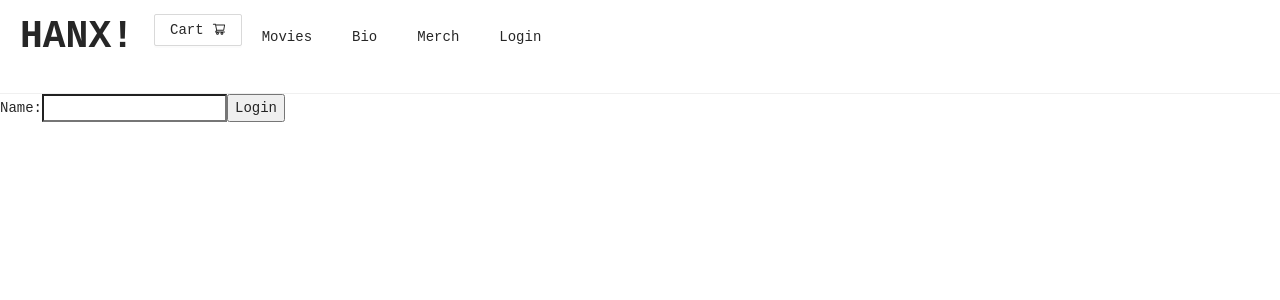
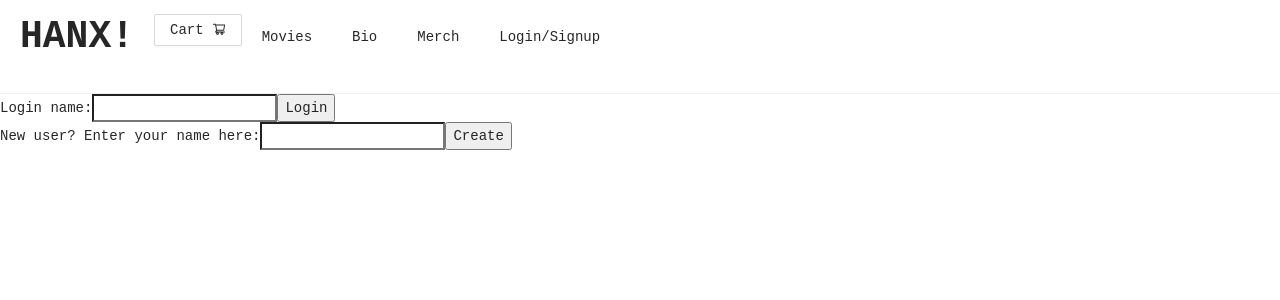
Before and after one commit to hylobates-lar/hanx-frontend, a React (Create React App) app: page /login in a window 1280 px wide. Shown: the top 300 px of the page. Built offline with nearby package versions, Linux system fonts and the light colour scheme; no server answers.

Commit message:
implemented user creation

```diff
--- a/src/App.js
+++ b/src/App.js
@@ -1,5 +1,5 @@
 import React from 'react';
-import {Route, Switch, Link} from 'react-router-dom';
+import {Route, Switch} from 'react-router-dom';
 import NavBar from './components/NavBar';
 
 import './App.css';
@@ -16,7 +16,6 @@ class App extends React.Component {
 
   state = {
     currentUser: {}
-
   }
 
   setCurrentUser = (data) => {
@@ -25,19 +24,19 @@ class App extends React.Component {
     })
   }
 
-  componentDidMount = () => {
-    let user = {name: "Tom Hanks"}
-    fetch("http://localhost:3000/login", {
-      method: "POST",
-      headers: {
-          'Content-Type': 'application/json',
-          'Accept': 'application/json'
-      },
-      body: JSON.stringify(user)
-    })
-    .then(r => r.json())
-    .then(data => this.setCurrentUser(data))
-  }
+  // componentDidMount = () => {
+    // let user = {name: "Tom Hanks"}
+  //   fetch("http://localhost:3000/login", {
+  //     method: "POST",
+  //     headers: {
+  //         'Content-Type': 'application/json',
+  //         'Accept': 'application/json'
+  //     },
+  //     body: JSON.stringify(user)
+  //   })
+  //   .then(r => r.json())
+  //   .then(data => this.setCurrentUser(data))
+  // }
 
   // deleteFromCart = (idFromChild) => {
   //   // let filteredArray = this.state.cereals.filter(cereal => cereal.id !== idFromChild)
@@ -57,12 +56,12 @@ class App extends React.Component {
       <div className='app'>
         <NavBar currentUser={this.state.currentUser} setCurrentUser={this.setCurrentUser}/>
         <Switch>
-          <Route exact path='/login' render={(props) => <Login setCurrentUser={this.setCurrentUser} routerProps={props} />} />
+          <Route exact path='/login' render={(props) => <Login setCurrentUser={this.setCurrentUser} currentUser={this.state.currentUser} routerProps={props} />} />
           <Route exact path='/cart' render={() => {
             return this.state.currentUser ? (
               <Cart currentUser={this.state.currentUser} setCurrentUser={this.setCurrentUser} />
             ) : (
-              <Login setCurrentUser={this.setCurrentUser} />
+              <Login setCurrentUser={this.setCurrentUser} currentUser={this.state.currentUser} />
             )
           }} />
           <Route exact path='/movies'  component={MovieContainer} />
--- a/src/components/Cart.js
+++ b/src/components/Cart.js
@@ -1,8 +1,6 @@
 import React from 'react';
-import App from '../App';
-import {Avatar, Button, Drawer, List, message} from 'antd';
+import {Avatar, Drawer, List, message} from 'antd';
 import {DeleteOutlined} from '@ant-design/icons';
-import {Route, Link} from 'react-router-dom';
 
 
 class Cart extends React.Component {
@@ -48,7 +46,6 @@ class Cart extends React.Component {
       }
 
     render(){
-       console.log(this.props.currentUser.carts_items)
         if(!this.props.viewCart){
             return null;
         }
--- a/src/components/Login.js
+++ b/src/components/Login.js
@@ -1,12 +1,12 @@
 import React from 'react';
-import App from '../App';
-import {Route, Link} from 'react-router-dom';
+import {message} from 'antd';
 
 
 class Login extends React.Component {
 
     state = {
-        name: ""
+        name: "",
+        newUser: ""
     }
 
     handleOnChange = (e) => {
@@ -29,17 +29,54 @@ class Login extends React.Component {
         })
         .then(r => r.json())
         .then(data => this.props.setCurrentUser(data))
+        .then(message.success("Logging in...", 3))
     }
 
+    handleCreate = (e) => {
+        e.preventDefault()
+        let user = {name: this.state.newUser}
+
+        fetch("http://localhost:3000/users", {
+            method: "POST",
+            headers: {
+                'Content-Type': 'application/json',
+                'Accept': 'application/json'
+            },
+            body: JSON.stringify(user)
+        })
+        .then(r => r.json())
+        .then(data => this.props.setCurrentUser(data))
+        .then(message.success("Successfully created an account", 3))
+        // .then(this.props.history.push('/bio'))
+    }
 
     render(){
-
-        return (
+        let loginPage
+        const makeCurrentUserEmpty = {}
+        if (this.props.currentUser.name === undefined) {
+            console.log(this.props.currentUser)
+            loginPage = <>
             <form onSubmit={this.handleSubmit} >
-                <label>Name:</label>
+                <label>Login name:</label>
                 <input type="text" name="name" value={this.state.name} onChange={this.handleOnChange} />
                 <input type="submit" value="Login"/>
             </form>
+            <form onSubmit={this.handleCreate} >
+                <label>New user? Enter your name here:</label>
+                <input type="text" name="newUser" value={this.state.newUser} onChange={this.handleOnChange} />
+                <input type="submit" value="Create"/>
+            </form>
+            </>
+        } else {
+            loginPage = <div>
+            <h1>How dare you want to log out of the HANX!?</h1>
+            <button onClick={() => this.props.setCurrentUser(makeCurrentUserEmpty)}>Logout</button>
+            </div>
+        }
+        return (
+            <div>
+                {loginPage}
+            </div>
         )
     }
 }
--- a/src/components/MovieCard.js
+++ b/src/components/MovieCard.js
@@ -1,7 +1,6 @@
 import React from 'react';
-import MovieShowPage from './MovieShowPage';
-import {Route, Link} from 'react-router-dom';
-import {Button, Card} from 'antd';
+import {Link} from 'react-router-dom';
+import {Card} from 'antd';
 
 
 
--- a/src/components/MovieContainer.js
+++ b/src/components/MovieContainer.js
@@ -2,7 +2,7 @@ import React from 'react';
 import MovieCard from './MovieCard';
 import MovieShowPage from './MovieShowPage';
 import {Col, Row} from 'antd';
-import {Route, Switch, Link} from 'react-router-dom';
+import {Route, Switch} from 'react-router-dom';
 
 
 class MovieContainer extends React.Component {
--- a/src/components/MovieShowPage.js
+++ b/src/components/MovieShowPage.js
@@ -1,6 +1,5 @@
 import React from 'react';
-import MovieContainer from './MovieContainer';
-import {Route, Link} from 'react-router-dom';
+import {Link} from 'react-router-dom';
 
 class MovieShowPage extends React.Component {
 
--- a/src/components/NavBar.js
+++ b/src/components/NavBar.js
@@ -1,6 +1,5 @@
 import React from 'react';
-import App from '../App';
-import {Route, Link} from 'react-router-dom';
+import {Link} from 'react-router-dom';
 import Cart from './Cart';
 import { Badge, Button, Menu, Typography } from 'antd';
 import {ShoppingCartOutlined} from '@ant-design/icons';
@@ -37,7 +36,7 @@ class NavBar extends React.Component {
                     <Menu.Item key="movies"><Link to='/movies'>Movies</Link></Menu.Item>
                     <Menu.Item key="bio"><Link to='/bio'>Bio</Link></Menu.Item>
                     <Menu.Item key="merch"><Link to='/items'>Merch</Link></Menu.Item>
-                    <Menu.Item key="login"><Link to='/login'>Login</Link></Menu.Item>
+                    {(this.props.currentUser.name === undefined) ? <Menu.Item key="login"><Link to='/login'>Login/Signup</Link></Menu.Item> : <Menu.Item key="login"><Link to='/login'>Logout</Link></Menu.Item>}
                     <Badge style={{ backgroundColor: '#52c41a' }} count={this.props.currentUser && this.props.currentUser.items ? this.props.currentUser.items.length : null}>
                         <Button onClick={this.showModal}>Cart <ShoppingCartOutlined /></Button>
                     </Badge>
--- a/src/index.js
+++ b/src/index.js
@@ -3,7 +3,7 @@ import ReactDOM from 'react-dom';
 import './index.css';
 import App from './App';
 import * as serviceWorker from './serviceWorker';
-import { BrowserRouter as Router, Route } from 'react-router-dom';
+import { BrowserRouter as Router} from 'react-router-dom';
 
 ReactDOM.render((
     <Router>
```
